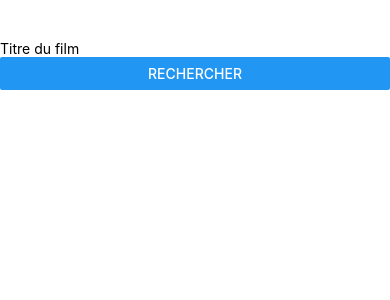
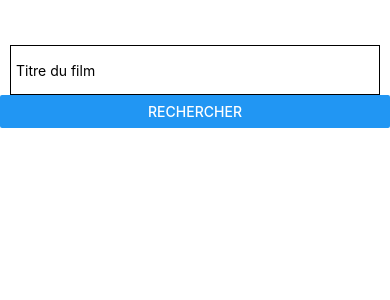
Before and after one commit to ousmane-haidara/project-albums, a React Native app: screen / in a window 390 px wide. Shown: the top 300 px of the page. Built offline with nearby package versions, Linux system fonts and the light colour scheme.

Commit message:
externisation des styles

```diff
--- a/Components/Search.js
+++ b/Components/Search.js
@@ -6,13 +6,29 @@ import { View, TextInput, Button } from 'react-native';
 const Search = () => {
     return (
 
-        <View style = {{ marginTop: 40}} >
-            <TextInput placeholder='Titre du film'/>
+        <View style = {{ marginTop: 45 }} >
+            <TextInput style = {styles.textinput} placeholder='Titre du film'/>
             <Button title='Rechercher' onPress={() => {}}/>
         </View>
 
     )
 }
+
+
+//Externalisation des styles !!
+
+const styles = { // constante contenant toutes nos styles react native !!!
+
+    textinput: {
+      marginLeft: 10,
+      marginRight: 10,
+      height: 50,
+      borderColor: '#000000',
+      borderWidth: 1,
+      paddingLeft: 5
+    }
+
+  }
 
 
 
```
